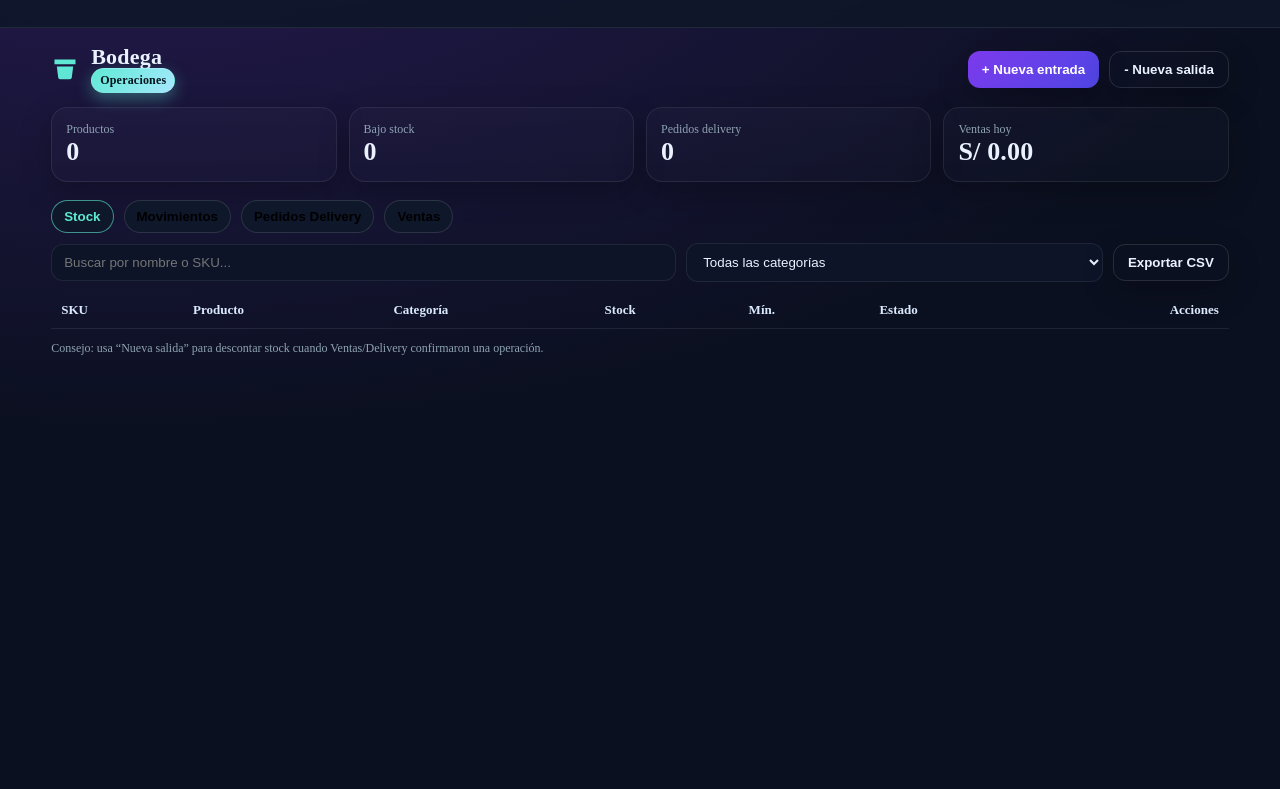
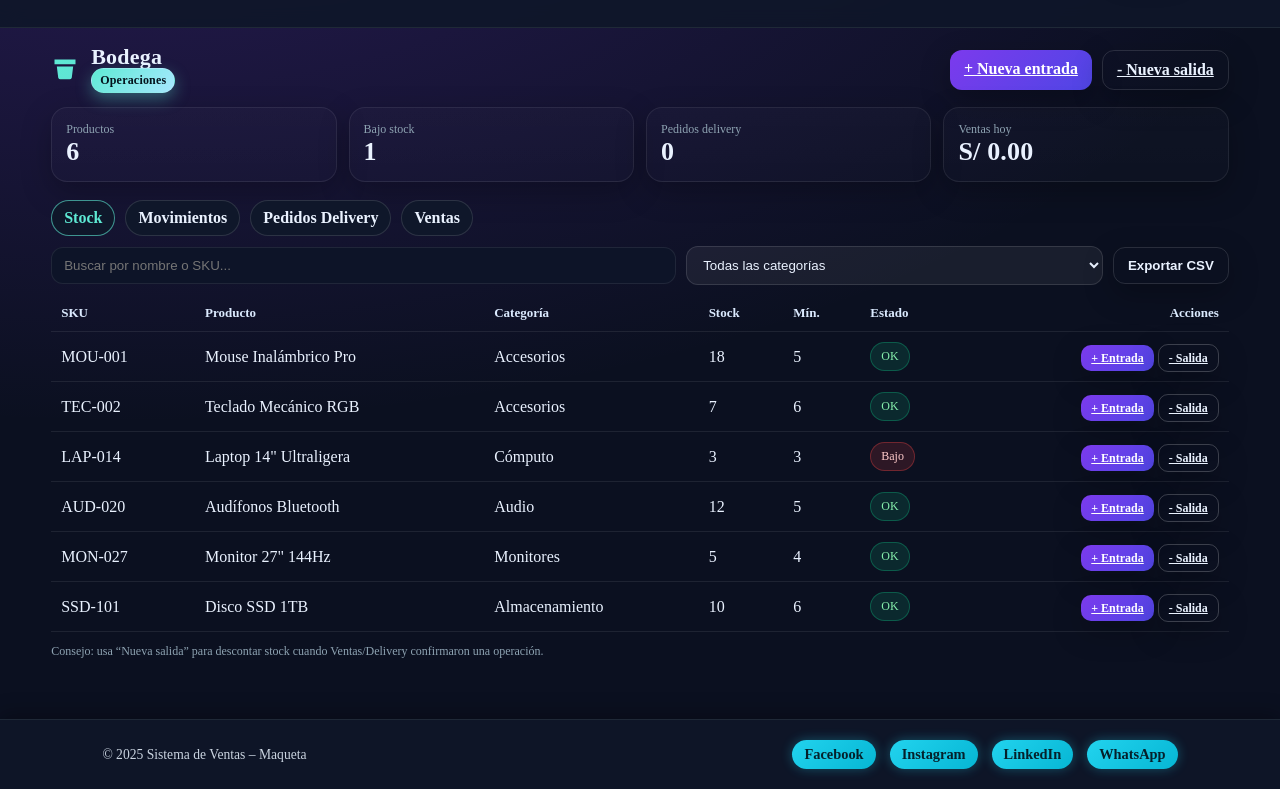
Before and after one commit to Antonnyy/Sistema-de-ventas, a plain HTML site: page Frontend/HTML/Bodeguero.html in a window 1280 px wide. Shown: the part 88-877 px from the top of the page. Before the commit the page ends 800 px from the top, so only its background shows below. Drawn offline with Linux system fonts and the light colour scheme.

Commit message:
cambios  3

```diff
--- a/Frontend/CSS/Bodeguero.css
+++ b/Frontend/CSS/Bodeguero.css
@@ -102,3 +102,22 @@
 .modal .row .full{ grid-column: 1/-1; }
 .modal .actions{ display:flex; justify-content:flex-end; gap:8px; margin-top:12px; }
 .note{ color:var(--muted); font-size:12px; }
+
+/* Badges de estado (OK / Bajo) */
+.status{
+  display:inline-block; padding:6px 10px; border-radius:999px;
+  border:1px solid rgba(255,255,255,.15); font-size:12px;
+}
+.status.ok{ background:rgba(16,185,129,.15); border-color:rgba(16,185,129,.35); color:#86efac; }
+.status.low{ background:rgba(239,68,68,.15); border-color:rgba(239,68,68,.35); color:#fecaca; }
+
+/* Botones pequeños en la tabla */
+.btn.tiny{ padding:6px 10px; border-radius:10px; font-size:12px; }
+.btn.tiny.outline{ background:transparent; border:1px solid rgba(255,255,255,.2); }
+
+/* Select “bonito” en herramientas si no lo tenías */
+.tools .select{
+  background:rgba(255,255,255,.06);
+  border:1px solid rgba(255,255,255,.12);
+  color:inherit; border-radius:12px; padding:10px 12px;
+}
--- a/Frontend/CSS/Metricas.css
+++ b/Frontend/CSS/Metricas.css
@@ -21,3 +21,6 @@
   background:linear-gradient(135deg,#22c55e,#06b6d4);
   border:1px solid rgba(255,255,255,.1);
 }
+.trend:nth-of-type(2) .bars div {
+  background: linear-gradient(to top, #4CAF50, #81C784); /* Verde delivery */
+}
--- a/Frontend/HTML/Bodeguero.html
+++ b/Frontend/HTML/Bodeguero.html
@@ -1,28 +1,29 @@
-
 <!DOCTYPE html>
 <html lang="es">
 <head>
   <meta charset="UTF-8" />
   <meta name="viewport" content="width=device-width, initial-scale=1.0" />
   <title>Panel del Bodeguero</title>
+
+  <!-- Paleta y tipografías existentes -->
   <link rel="stylesheet" href="../CSS/Bodeguero.css" />
   <link rel="stylesheet" href="../CSS/Navbar.css" />
   <link rel="stylesheet" href="../CSS/Footer.css" />
-  <script defer src="../JS/includes.js"></script>
-  <script defer src="../JS/Bodeguero.js"></script>
+  <!-- SIN JS en maqueta: quitamos includes.js y Bodeguero.js -->
 </head>
+
 <body class="bodega-page">
 
-  <header id="navbar">
+  <!-- NAVBAR (post-login) -->
   <nav class="navbar sv-navbar">
     <div class="logo">Sistema · Bodega</div>
     <ul class="nav-links">
-    <li><a class="nav-link" href="Bodeguero.html">Bodega</a></li>
+      <li><a class="nav-link active" href="Bodeguero.html">Bodega</a></li>
       <li><a class="nav-link" href="Venta.html">Ventas</a></li>
       <li><a class="nav-link" href="Delivery.html">Delivery</a></li>
       <li><a class="nav-link" href="Gestion.html">Gestión</a></li>
 
-    <!-- Submenú -->
+      <!-- Submenú de Productos -->
       <li class="has-sub">
         <a class="nav-link" href="#">Productos ▾</a>
         <ul class="sub">
@@ -37,18 +38,14 @@
     <button class="menu-toggle" aria-label="Menú">☰</button>
   </nav>
 
-  </header>
-
   <div class="bodega-wrap">
+    <!-- Título + acciones -->
     <div class="bodega-top">
       <div class="bodega-title">
         <svg width="28" height="28" viewBox="0 0 24 24" fill="none" aria-hidden="true">
           <path d="M3 3h18v4H3V3zm2 6h14l-1.2 9.6a2 2 0 0 1-2 1.4H8.2a2 2 0 0 1-2-1.4L5 9z" fill="url(#g)"/>
-          <defs>
-            <linearGradient id="g" x1="0" y1="0" x2="24" y2="24">
-              <stop stop-color="#5eead4"/><stop offset="1" stop-color="#7c3aed"/>
-            </linearGradient>
-          </defs>
+          <defs><linearGradient id="g" x1="0" y1="0" x2="24" y2="24">
+            <stop stop-color="#5eead4"/><stop offset="1" stop-color="#7c3aed"/></linearGradient></defs>
         </svg>
         <div>
           <div style="font-size:22px; line-height:1;">Bodega</div>
@@ -56,109 +53,97 @@
         </div>
       </div>
       <div class="actions">
-        <button onclick="location.href='Producto-Crear.html'" class="btn" id="btnEntrada">+ Nueva entrada</button>
-        <button class="btn outline" id="btnSalida">- Nueva salida</button>
+        <a href="Producto-Crear.html" class="btn" id="btnEntrada">+ Nueva entrada</a>
+        <a href="Producto-Editar.html" class="btn outline" id="btnSalida">- Nueva salida</a>
       </div>
     </div>
 
-    <!-- KPIs -->
+    <!-- KPIs estáticos -->
     <div class="kpis">
-      <div class="card kpi"><div class="label">Productos</div><div class="value" id="kpiProductos">0</div></div>
-      <div class="card kpi"><div class="label">Bajo stock</div><div class="value" id="kpiBajoStock">0</div></div>
-      <div class="card kpi"><div class="label">Pedidos delivery</div><div class="value" id="kpiDelivery">0</div></div>
-      <div class="card kpi"><div class="label">Ventas hoy</div><div class="value" id="kpiVentas">S/ 0.00</div></div>
+      <div class="card kpi"><div class="label">Productos</div><div class="value">6</div></div>
+      <div class="card kpi"><div class="label">Bajo stock</div><div class="value">1</div></div>
+      <div class="card kpi"><div class="label">Pedidos delivery</div><div class="value">0</div></div>
+      <div class="card kpi"><div class="label">Ventas hoy</div><div class="value">S/ 0.00</div></div>
     </div>
 
-    <!-- Tabs -->
+    <!-- Tabs (maqueta; sin navegación dinámica) -->
     <div class="tabs">
-      <button class="tab active" data-tab="stock">Stock</button>
-      <button class="tab" data-tab="movs">Movimientos</button>
-      <button class="tab" data-tab="delivery">Pedidos Delivery</button>
-      <button class="tab" data-tab="ventas">Ventas</button>
+      <span class="tab active">Stock</span>
+      <span class="tab">Movimientos</span>
+      <span class="tab">Pedidos Delivery</span>
+      <span class="tab">Ventas</span>
     </div>
 
-    <!-- Stock -->
-    <section id="tab-stock" class="section active">
+    <!-- STOCK (como en tu captura) -->
+    <section class="section active">
       <div class="tools">
-        <input class="input" id="q" type="search" placeholder="Buscar por nombre o SKU...">
-        <select id="fcat">
+        <input class="input" type="search" placeholder="Buscar por nombre o SKU...">
+        <select class="select">
           <option value="">Todas las categorías</option>
+          <option>Accesorios</option><option>Cómputo</option>
+          <option>Audio</option><option>Monitores</option><option>Almacenamiento</option>
         </select>
-        <button class="btn outline" id="btnExport">Exportar CSV</button>
+        <button class="btn outline">Exportar CSV</button>
       </div>
+
       <div class="table-wrap">
-        <table class="table" id="tblStock">
+        <table class="table">
           <thead>
             <tr>
               <th>SKU</th><th>Producto</th><th>Categoría</th><th>Stock</th><th>Mín.</th><th>Estado</th><th style="text-align:right;">Acciones</th>
             </tr>
           </thead>
-          <tbody></tbody>
+          <tbody>
+            <tr>
+              <td>MOU-001</td><td>Mouse Inalámbrico Pro</td><td>Accesorios</td><td>18</td><td>5</td>
+              <td><span class="status ok">OK</span></td>
+              <td style="text-align:right;"><a class="btn tiny" href="Producto-Crear.html">+ Entrada</a> <a class="btn tiny outline" href="Producto-Editar.html">- Salida</a></td>
+            </tr>
+            <tr>
+              <td>TEC-002</td><td>Teclado Mecánico RGB</td><td>Accesorios</td><td>7</td><td>6</td>
+              <td><span class="status ok">OK</span></td>
+              <td style="text-align:right;"><a class="btn tiny" href="Producto-Crear.html">+ Entrada</a> <a class="btn tiny outline" href="Producto-Editar.html">- Salida</a></td>
+            </tr>
+            <tr>
+              <td>LAP-014</td><td>Laptop 14" Ultraligera</td><td>Cómputo</td><td>3</td><td>3</td>
+              <td><span class="status low">Bajo</span></td>
+              <td style="text-align:right;"><a class="btn tiny" href="Producto-Crear.html">+ Entrada</a> <a class="btn tiny outline" href="Producto-Editar.html">- Salida</a></td>
+            </tr>
+            <tr>
+              <td>AUD-020</td><td>Audífonos Bluetooth</td><td>Audio</td><td>12</td><td>5</td>
+              <td><span class="status ok">OK</span></td>
+              <td style="text-align:right;"><a class="btn tiny" href="Producto-Crear.html">+ Entrada</a> <a class="btn tiny outline" href="Producto-Editar.html">- Salida</a></td>
+            </tr>
+            <tr>
+              <td>MON-027</td><td>Monitor 27" 144Hz</td><td>Monitores</td><td>5</td><td>4</td>
+              <td><span class="status ok">OK</span></td>
+              <td style="text-align:right;"><a class="btn tiny" href="Producto-Crear.html">+ Entrada</a> <a class="btn tiny outline" href="Producto-Editar.html">- Salida</a></td>
+            </tr>
+            <tr>
+              <td>SSD-101</td><td>Disco SSD 1TB</td><td>Almacenamiento</td><td>10</td><td>6</td>
+              <td><span class="status ok">OK</span></td>
+              <td style="text-align:right;"><a class="btn tiny" href="Producto-Crear.html">+ Entrada</a> <a class="btn tiny outline" href="Producto-Editar.html">- Salida</a></td>
+            </tr>
+          </tbody>
         </table>
       </div>
+
       <p class="note">Consejo: usa “Nueva salida” para descontar stock cuando Ventas/Delivery confirmaron una operación.</p>
-    </section>
-
-    <!-- Movimientos -->
-    <section id="tab-movs" class="section">
-      <div class="timeline" id="timeline"></div>
-    </section>
-
-    <!-- Delivery -->
-    <section id="tab-delivery" class="section">
-      <p class="note">Cola de pedidos desde Ventas. Sincroniza con la Interfaz de Delivery para estados “Pendiente → En ruta → Entregado”.</p>
-      <div class="table-wrap">
-        <table class="table" id="tblDelivery">
-          <thead><tr><th>ID</th><th>Cliente</th><th>Items</th><th>Estado</th><th>Creado</th><th style="text-align:right;">Acciones</th></tr></thead>
-          <tbody></tbody>
-        </table>
-      </div>
-    </section>
-
-    <!-- Ventas -->
-    <section id="tab-ventas" class="section">
-      <p class="note">Resumen de ventas (lectura). La interfaz de Ventas actualiza estas cifras; aquí solo se muestra el estado.</p>
-      <div class="table-wrap">
-        <table class="table" id="tblVentas">
-          <thead><tr><th>ID</th><th>Hora</th><th>Items</th><th>Total</th><th>Método</th></tr></thead>
-          <tbody></tbody>
-        </table>
-      </div>
     </section>
   </div>
 
-  <div data-include="../HTML/Footer.html"></div>
-
-  <!-- Modales -->
-  <div class="modal" id="modalEntrada">
-    <div class="pane">
-      <h3>Nueva entrada</h3>
-      <div class="row">
-        <div><label>SKU</label><input id="eSku" class="input" placeholder="SKU..."></div>
-        <div><label>Cantidad</label><input id="eQty" type="number" class="input" min="1" value="1"></div>
-        <div class="full"><label>Referencia</label><input id="eRef" class="input" placeholder="Compra / Proveedor / Nota"></div>
+  <!-- FOOTER estático -->
+  <footer class="footer">
+    <div class="footer-content">
+      <p>© 2025 Sistema de Ventas – Maqueta</p>
+      <ul class="social-links">
+        <li><a href="#">Facebook</a></li>
+        <li><a href="#">Instagram</a></li>
+        <li><a href="#">LinkedIn</a></li>
+        <li><a href="#">WhatsApp</a></li>
+      </ul>
     </div>
-      <div class="actions">
-        <button class="btn outline" data-close="#modalEntrada">Cancelar</button>
-        <button class="btn" id="saveEntrada">Guardar</button>
-      </div>
-    </div>
-  </div>
-
-  <div class="modal" id="modalSalida">
-    <div class="pane">
-      <h3>Nueva salida</h3>
-      <div class="row">
-        <div><label>SKU</label><input id="sSku" class="input" placeholder="SKU..."></div>
-        <div><label>Cantidad</label><input id="sQty" type="number" class="input" min="1" value="1"></div>
-        <div class="full"><label>Referencia</label><input id="sRef" class="input" placeholder="Venta / Delivery / Nota"></div>
-      </div>
-      <div class="actions">
-        <button class="btn outline" data-close="#modalSalida">Cancelar</button>
-        <button class="btn" id="saveSalida">Guardar</button>
-      </div>
-    </div>
-  </div>
+  </footer>
 
 </body>
 </html>
```
Also changed, not shown: Frontend/HTML/Metricas.html (+18 -1 lines). Lines whose indentation alone changed are shown as unchanged.
